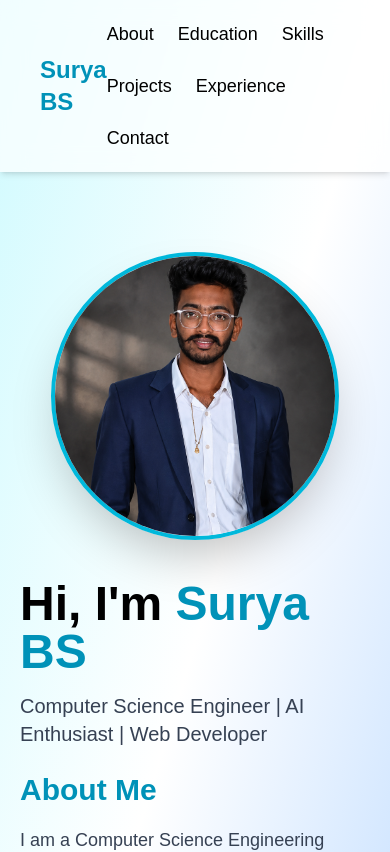
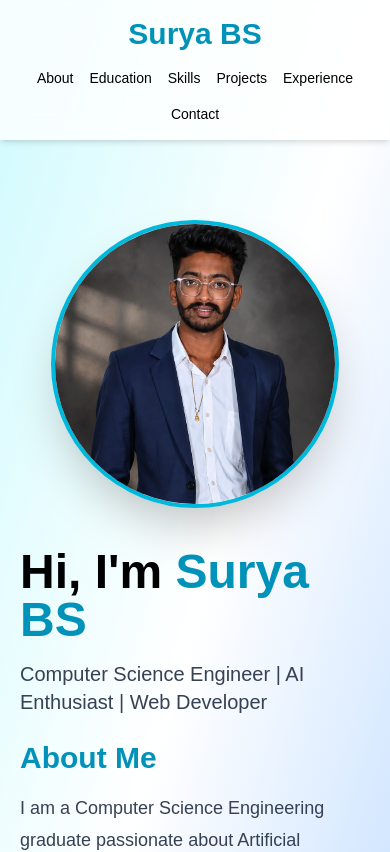
Before and after one commit to suryabs123/surya-portfolio, a React (Vite) app: page / in a window 390 px wide. Shown: the top 852 px of the page. Built offline with nearby package versions, Linux system fonts and the light colour scheme.

Commit message:
fixed mobile navbar

```diff
--- a/src/components/Navbar.jsx
+++ b/src/components/Navbar.jsx
@@ -2,13 +2,17 @@ import { Link } from "react-router-dom";
 
 function Navbar() {
   return (
-    <nav className="flex justify-between items-center px-10 py-5 bg-white/70 backdrop-blur-md sticky top-0 z-50 shadow-md">
+    <nav className="bg-white/80 backdrop-blur-md shadow-md">
 
-      <h1 className="text-2xl font-bold text-cyan-600">
+      <div className="max-w-7xl mx-auto px-4 py-4">
+
+        <div className="flex flex-col md:flex-row md:justify-between md:items-center">
+
+          <h1 className="text-3xl font-bold text-cyan-600 text-center md:text-left mb-4 md:mb-0">
             Surya BS
           </h1>
 
-      <div className="flex gap-6 text-lg font-medium flex-wrap">
+          <div className="flex flex-wrap justify-center gap-4 text-sm md:text-lg font-medium">
 
             <Link to="/" className="hover:text-cyan-500">
               About
@@ -35,6 +39,11 @@ function Navbar() {
             </Link>
 
           </div>
+
+        </div>
+
+      </div>
+
     </nav>
   );
 }
```
Lines whose indentation alone changed are shown as unchanged.
